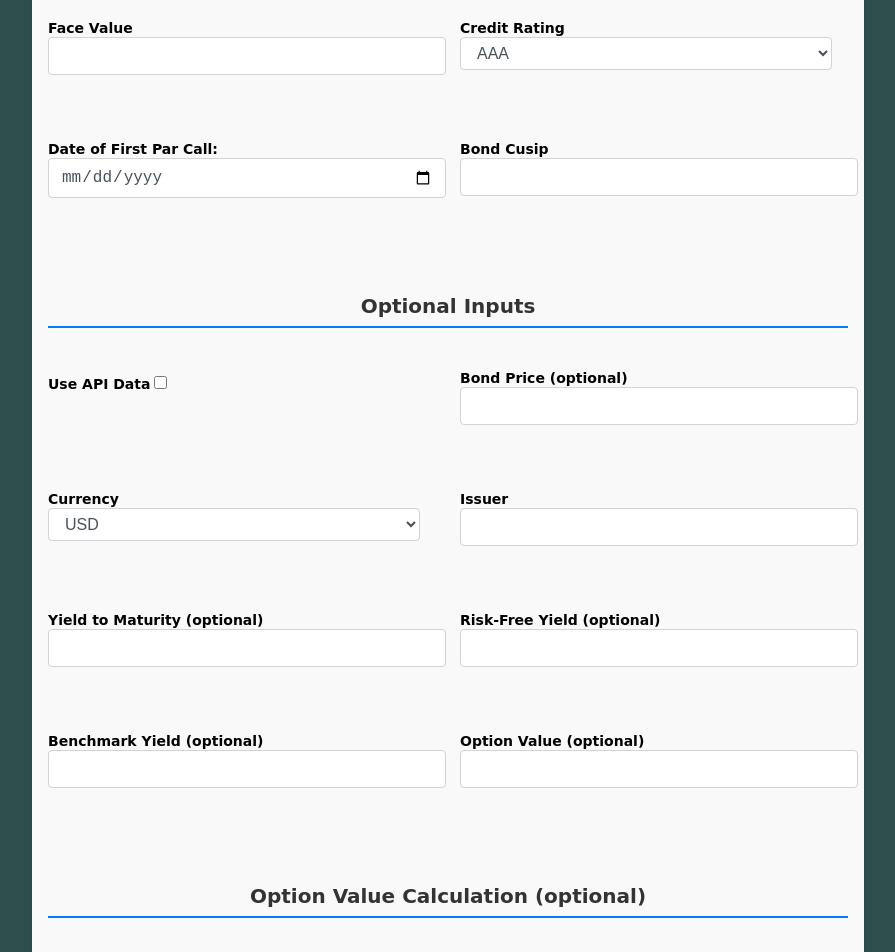
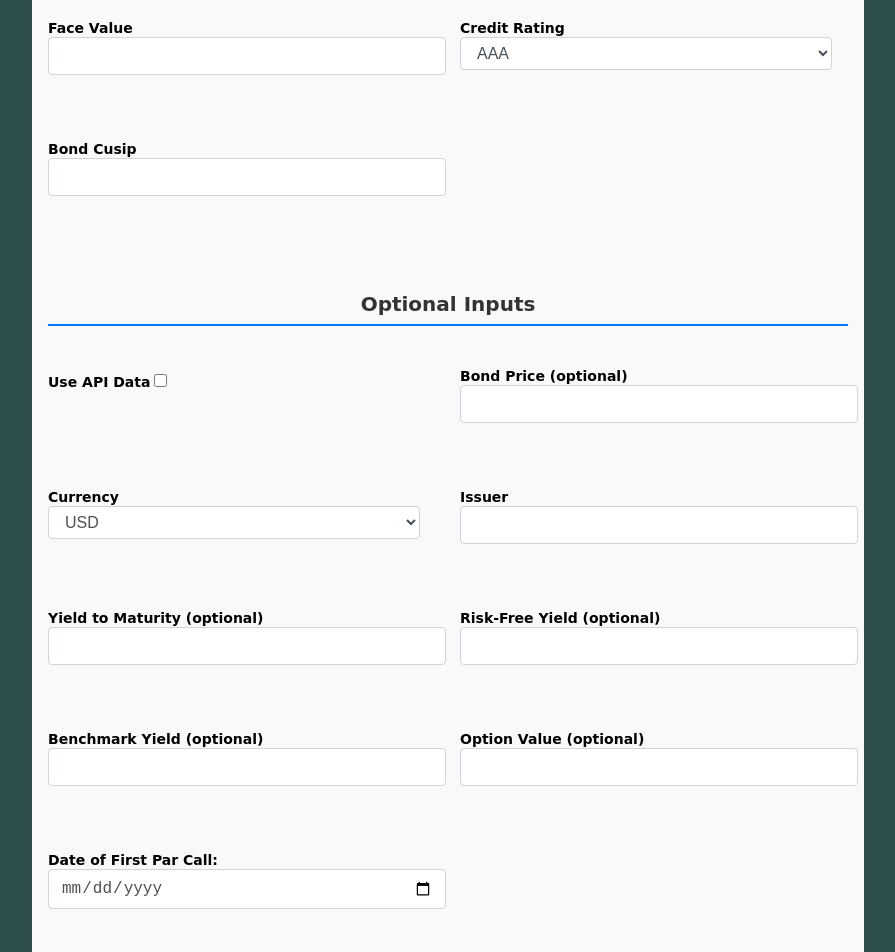
Before and after one commit to danielemiller/fixed_income_tool, a React (Create React App) app in the folder frontend/: page / in a window 1280 px wide. Shown: the part 1060-2012 px from the top of the page, without its empty margins (192-1087 px from the left). Built offline with nearby package versions, Linux system fonts and the light colour scheme.

Commit message:
Update App.js to manage sample bond data.

```diff
--- a/frontend/src/App.js
+++ b/frontend/src/App.js
@@ -17,18 +17,20 @@ const App = () => {
   const [success, setSuccess] = useState(null);
 
 
-
   const validateInputData = (data) => {
     // Implement your validation logic here, return true if the data is valid, false otherwise
     let errors = {};
 
+    // Convert selectedMetrics object to an array of selected metric keys
+    const selectedMetricKeys = Object.keys(data.selectedMetrics).filter((key) => data.selectedMetrics[key]);
+
     // Bond Price validation
-    if (data.selectedMetrics.includes('Bond Price') && !data.optionalData.bond_price) {
+    if (selectedMetricKeys.includes('bondPrice') && !data.optionalData.bond_price) {
       errors.bondPrice = 'Bond price is required.';
     }
 
     // Yield to Maturity validation
-    if (data.selectedMetrics.includes('Yield to Maturity') && !data.optionalData.ytm) {
+    if (selectedMetricKeys.includes('yieldToMaturity') && !data.optionalData.ytm) {
       errors.yieldToMaturity = 'Yield to maturity is required.';
     }
 
@@ -39,6 +41,7 @@ const App = () => {
   };
 
   const handleFormSubmit = (data) => {
+    data.selectedMetrics = selectedMetrics;
     const { isValid, errors } = validateInputData(data);
     if (isValid) {
       setBondData(data);
--- a/frontend/src/components/InputForm.js
+++ b/frontend/src/components/InputForm.js
@@ -23,7 +23,7 @@ const InputForm = ({ onSubmit, bondData }) => {
   const [volatility, setVolatility] = useState('');
   const [expirationDate, setExpirationDate] = useState('');
   const [faceValue, setFaceValue] = useState('');
-  const [dateFirstParCall, setDateFirstParCall] = useState('');
+  const [optionalDateFirstParCall, setOptionalDateFirstParCall] = useState('');
   const [errorMessages, setErrorMessages] = useState({});
 
   useEffect(() => {
@@ -49,7 +49,7 @@ const InputForm = ({ onSubmit, bondData }) => {
       setVolatility(bondData.volatility);
       setExpirationDate(bondData.expiration_date);
       setFaceValue(bondData.face_value);
-      setDateFirstParCall(bondData.date_first_par_call);
+      setOptionalDateFirstParCall(bondData.date_first_par_call);
     }
   }, [bondData]);
 
@@ -62,6 +62,7 @@ const InputForm = ({ onSubmit, bondData }) => {
       optionalRiskFreeYield,
       optionalBenchmarkYield,
       optionalOptionValue,
+      optionalDateFirstParCall
     ];
 
     const hasEmptyOptionalInputs = allOptionalInputs.some((input) => input === '');
@@ -93,9 +94,7 @@ const InputForm = ({ onSubmit, bondData }) => {
     if (!creditRating) {
       errors.creditRating = 'Credit Rating is required.';
     }
-    if (!dateFirstParCall) {
-      errors.dateFirstParCall = 'Date of First Par Call is required.';
-    }
+
     if (!bondCusip) {
       errors.bondCusip = 'Bond Cusip is required.';
     }
@@ -125,7 +124,9 @@ const InputForm = ({ onSubmit, bondData }) => {
     const optionalErrors = validateOptionalInputs();
     Object.assign(errors, optionalErrors);
 
-    if(errors){
+    if(Object.keys(errors).length > 0 || Object.keys(optionalErrors).length > 0){
+      console.log(errors)
+      console.log(optionalErrors)
       errors.mainSubmitError = 'There seems to be a problem with some of your inputs'
     }
 
@@ -146,7 +147,7 @@ const InputForm = ({ onSubmit, bondData }) => {
         credit_rating: creditRating,
         bond_cusip: bondCusip,
         face_value: faceValue,
-        date_first_par_call: dateFirstParCall,
+        date_first_par_call: optionalDateFirstParCall,
         useApiData: useApiData, // Changed from use_api_data
         isCallOptionSelected: optionType,
         optionalData: { // Changed from optional_data
@@ -269,18 +270,6 @@ const InputForm = ({ onSubmit, bondData }) => {
       </div>
 
       <div className="form-field">
-        <label htmlFor="dateFirstParCall">Date of First Par Call:</label>
-          <input
-            type="date"
-            id="dateFirstParCall"
-            name="dateFirstParCall"
-            value={dateFirstParCall}
-            onChange={(e) => setDateFirstParCall(e.target.value)}
-          />
-          {errorMessages.dateFirstParCall && <p className="error">{errorMessages.dateFirstParCall}</p>}
-        </div>
-
-      <div className="form-field">
         <label htmlFor="bond-cusip">Bond Cusip</label>
         <input
           id="bond-cusip"
@@ -378,6 +367,18 @@ const InputForm = ({ onSubmit, bondData }) => {
         />
       </div>
 
+      <div className="form-field">
+        <label htmlFor="dateFirstParCall">Date of First Par Call:</label>
+          <input
+            type="date"
+            id="dateFirstParCall"
+            name="dateFirstParCall"
+            value={optionalDateFirstParCall}
+            onChange={(e) => setOptionalDateFirstParCall(e.target.value)}
+          />
+          {errorMessages.OptionalDateFirstParCall && <p className="error">{errorMessages.optionalDateFirstParCall}</p>}
+        </div>
+
       <h3>Option Value Calculation (optional)</h3>
 
       <div className="form-field">
```
